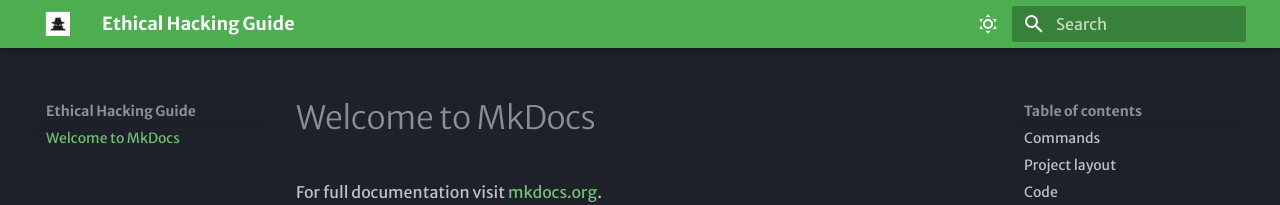
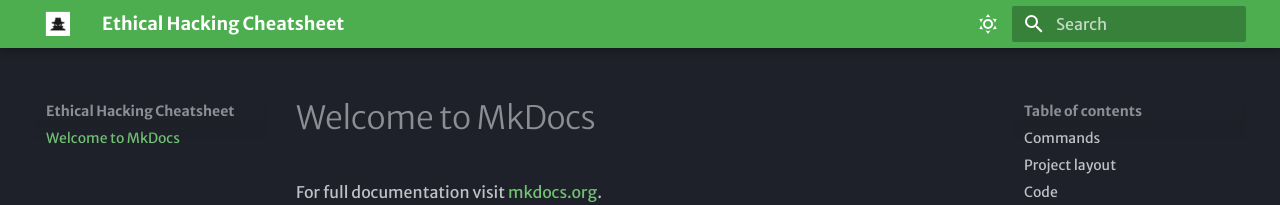
Before and after one commit to Oscar-SR/ethical-hacking-cheatsheet, an MkDocs documentation site: the page built from docs/index.md, in a window 1280 px wide. Shown: the top 205 px of the page. Built offline with MkDocs 1.6.1 and Material for MkDocs 9.7.7, drawn with Linux system fonts in a browser that asks for light colours; some web fonts are replaced.

Commit message:
chore: change site name

```diff
--- a/mkdocs.yml
+++ b/mkdocs.yml
@@ -1,4 +1,4 @@
-site_name: Ethical Hacking Guide
+site_name: Ethical Hacking Cheatsheet
 site_url: https://sitename.example
 theme:
   name: material
```
